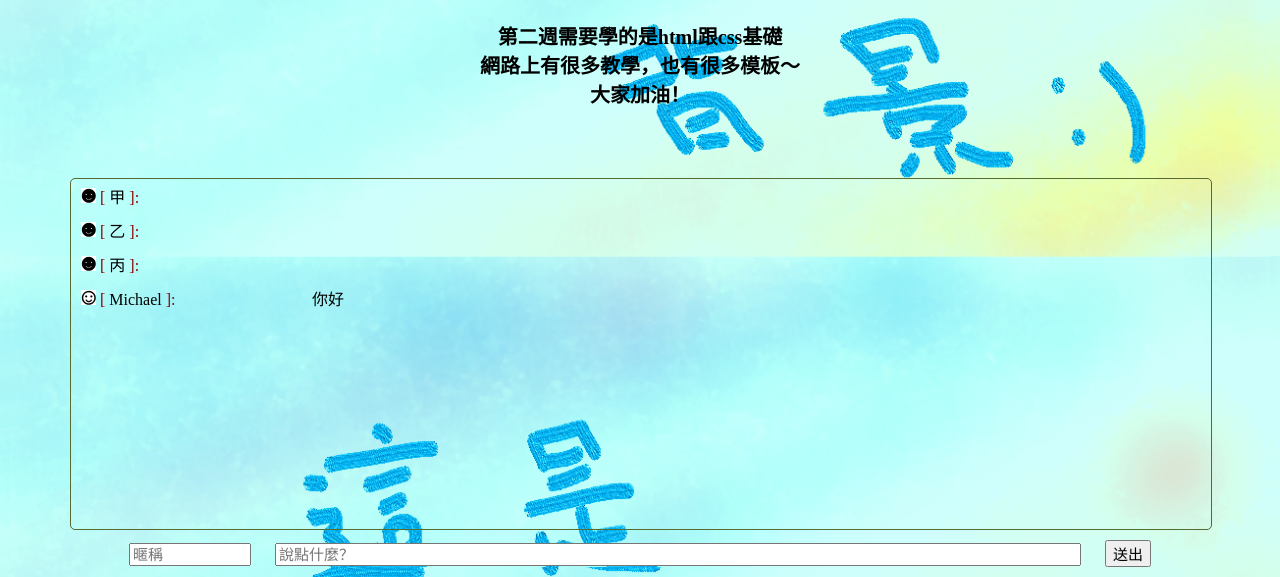
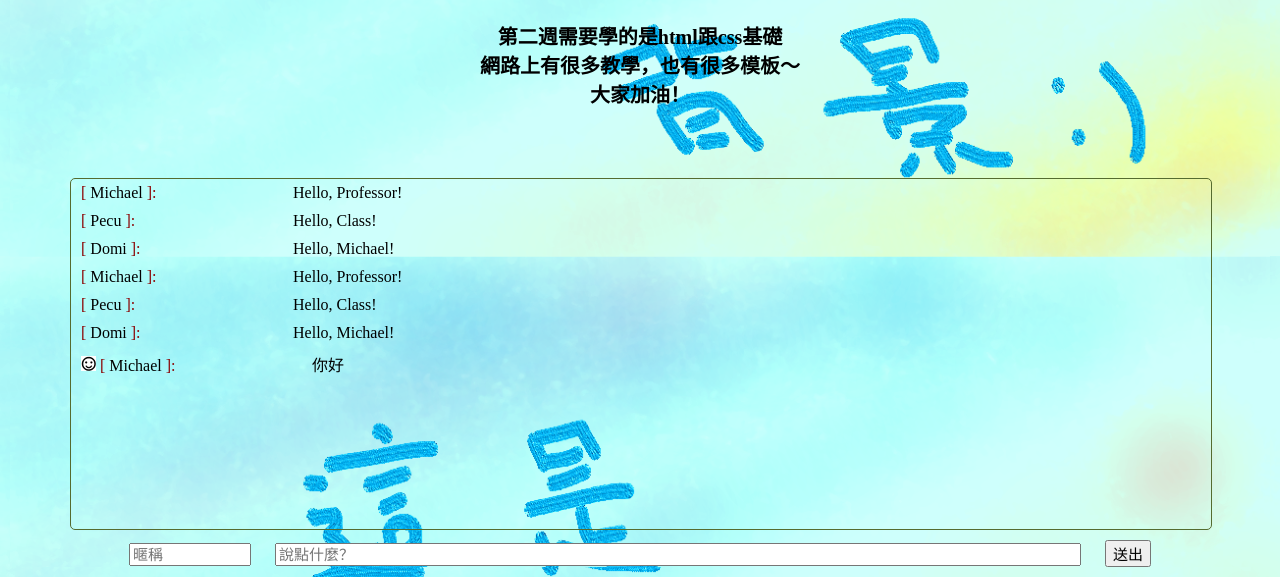
Before and after one commit to cplee0812/csx2018, a Django app: page / in a window 1280 px wide. Shown: the part 344-921 px from the top of the page. Run offline with Django 3.2, Linux system fonts and the light colour scheme; data comes from the database, SQL or seed files in the repository; both versions use the stored data as it was after the commit.

Commit message:
'W4class'

```diff
--- /dev/null
+++ b/Mydbase/admin.py
@@ -0,0 +1,3 @@
+from django.contrib import admin
+
+# Register your models here.
--- /dev/null
+++ b/Mydbase/apps.py
@@ -0,0 +1,5 @@
+from django.apps import AppConfig
+
+
+class MydbaseConfig(AppConfig):
+    name = 'Mydbase'
--- /dev/null
+++ b/Mydbase/models.py
@@ -0,0 +1,9 @@
+from django.db import models
+from django.conf import settings
+# Create your models here.
+
+class TextMessage(models.Model):
+    speaker = models.CharField(max_length=20, blank=False)
+    message = models.CharField(max_length=50, blank=True)
+    def __str__(self):
+        return self.speaker + " " + self.message
--- /dev/null
+++ b/Mydbase/tests.py
@@ -0,0 +1,3 @@
+from django.test import TestCase
+
+# Create your tests here.
--- /dev/null
+++ b/Mydbase/views.py
@@ -0,0 +1,3 @@
+from django.shortcuts import render
+
+# Create your views here.
--- a/helloworld/views.py
+++ b/helloworld/views.py
@@ -3,12 +3,23 @@ from django.contrib.auth import authenticate
 from django.contrib import auth
 from django.http import HttpResponse
 from django.contrib.auth.models import User
+from Mydbase.models import TextMessage
 import random
 
 from django.template import loader
 def index(request):
-	template = loader.get_template('cpleepage.html')
-	names = ['甲','乙','丙']
-	message = {'踹共','說話啊!','hihi'}
-	context = { "names": names, 'fulltext': message }
+
+	t1 = TextMessage.objects.create(speaker='Michael', message='Hello, Professor!')
+	t2 = TextMessage.objects.create(speaker='Pecu', message='Hello, Class!')
+	t3 = TextMessage.objects.create(speaker='Domi', message='Hello, Michael!')
+
+	msgs = TextMessage.objects.all()
+
+
+
+	#template = loader.get_template('cpleepage.html')
+	#names = ['甲','乙','丙']
+	#message = {'踹共','說話啊!','hihi'}
+	#context = { "names": names, 'fulltext': message }
+
 	return render(request, 'cpleepage.html', locals())
--- /dev/null
+++ b/sqlite/Mybase.sql
@@ -0,0 +1,3 @@
+PRAGMA foreign_keys=OFF;
+BEGIN TRANSACTION;
+COMMIT;
--- a/templates/cpleepage.html
+++ b/templates/cpleepage.html
@@ -33,16 +33,23 @@
     </h2>
     <div id="container">
         <div id="content">
+            {% for msg in msgs %}
+            <div class='msg'>
+                <span class="name">{{msg.speaker}}</span> {{msg.message}}
+            </div>
+            {% endfor %}
+            <!--
             {% for name in names %}
             <div class="msg">
                 <img src="../static/img/頭像A.png" class="avatar">
                 <span class="name">
                     {{ name }}
 
-                <!--還不是很懂CSS的input,class的那是啥用R-->
+
                 </span> {{ fulltext }}
             </div>
             {% endfor %}
+            -->
             <div class="msg">
                 <img src="../static/img/頭像B.png" class="avatar">
                 <span class="name">
```
Also changed, not shown: helloworld/settings.py (+12 -10 lines), Mydbase/__init__.py (added), Mydbase/migrations/0001_initial.py (added), Mydbase/migrations/0002_auto_20181005_1059.py (added), Mydbase/migrations/__init__.py (added), db.sqlite3 (added), sqlite/Mybase.db (added), 3 other files.
